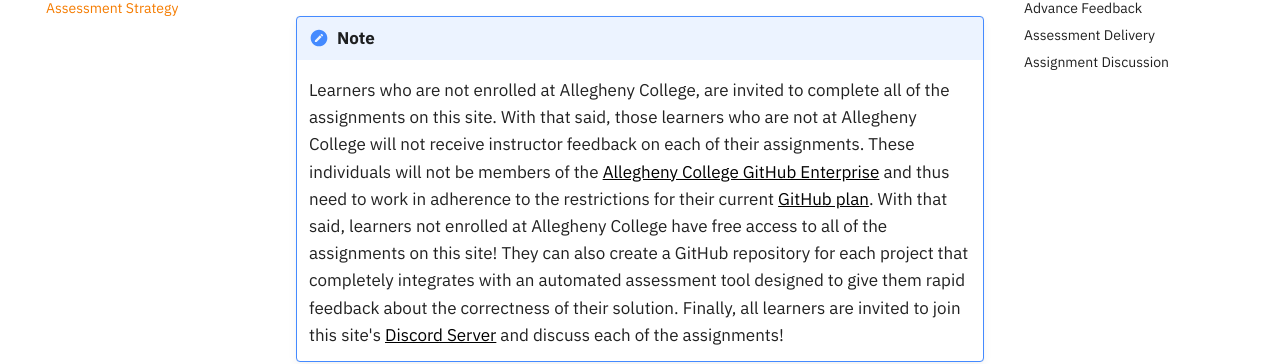
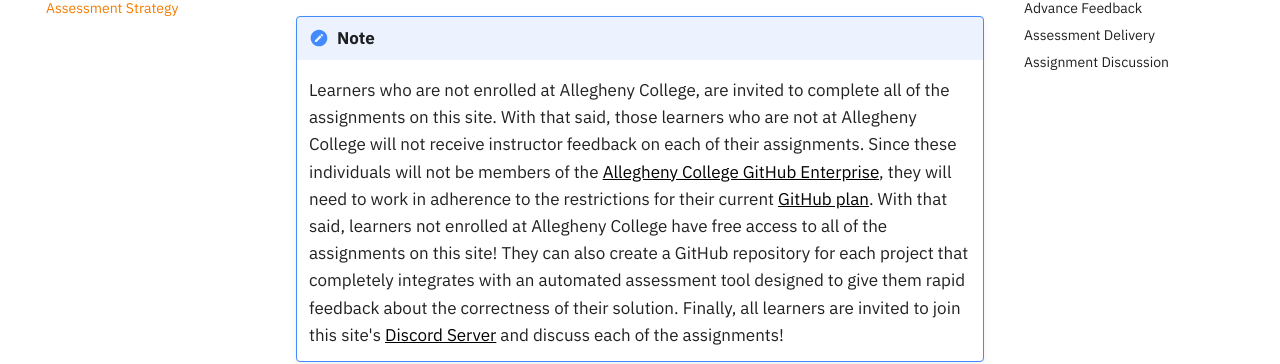
Before and after one commit to ProactiveProgrammers/www.proactiveprogrammers.com, an MkDocs documentation site: the page built from docs/proactive-learning/assessment-strategy.md, in a window 1280 px wide and 900 px high, scrolled down 575 px. Shown: the part 181-545 px from the top of the window. Built offline with MkDocs 1.6.1 and Material for MkDocs 9.7.7, drawn with Linux system fonts in a browser that asks for light colours; comment, search, counter and statistics services are not loaded.

Commit message:
fix: Clarify writing in the admonish-external.md file.

```diff
--- a/includes/admonitions/admonish-external.md
+++ b/includes/admonitions/admonish-external.md
@@ -3,13 +3,14 @@
     Learners who are not enrolled at Allegheny College, are invited to complete
     all of the assignments on this site. With that said, those learners who are
     not at Allegheny College will not receive instructor feedback on each of
-    their assignments. These individuals will not be members of the [Allegheny
-    College GitHub Enterprise](https://github.com/enterprises/allegheny-college)
-    and thus need to work in adherence to the restrictions for their current
-    [GitHub plan](https://github.com/pricing). With that said, learners not
-    enrolled at Allegheny College have free access to all of the assignments on
-    this site! They can also create a GitHub repository for each project that
-    completely integrates with an automated assessment tool designed to give
-    them rapid feedback about the correctness of their solution. Finally, all
-    learners are invited to join this site's [Discord
-    Server](https://discord.gg/kjah8MFYbR) and discuss each of the assignments!
+    their assignments. Since these individuals will not be members of the
+    [Allegheny College GitHub
+    Enterprise](https://github.com/enterprises/allegheny-college), they will
+    need to work in adherence to the restrictions for their current [GitHub
+    plan](https://github.com/pricing). With that said, learners not enrolled at
+    Allegheny College have free access to all of the assignments on this site!
+    They can also create a GitHub repository for each project that completely
+    integrates with an automated assessment tool designed to give them rapid
+    feedback about the correctness of their solution. Finally, all learners are
+    invited to join this site's [Discord Server](https://discord.gg/kjah8MFYbR)
+    and discuss each of the assignments!
```
